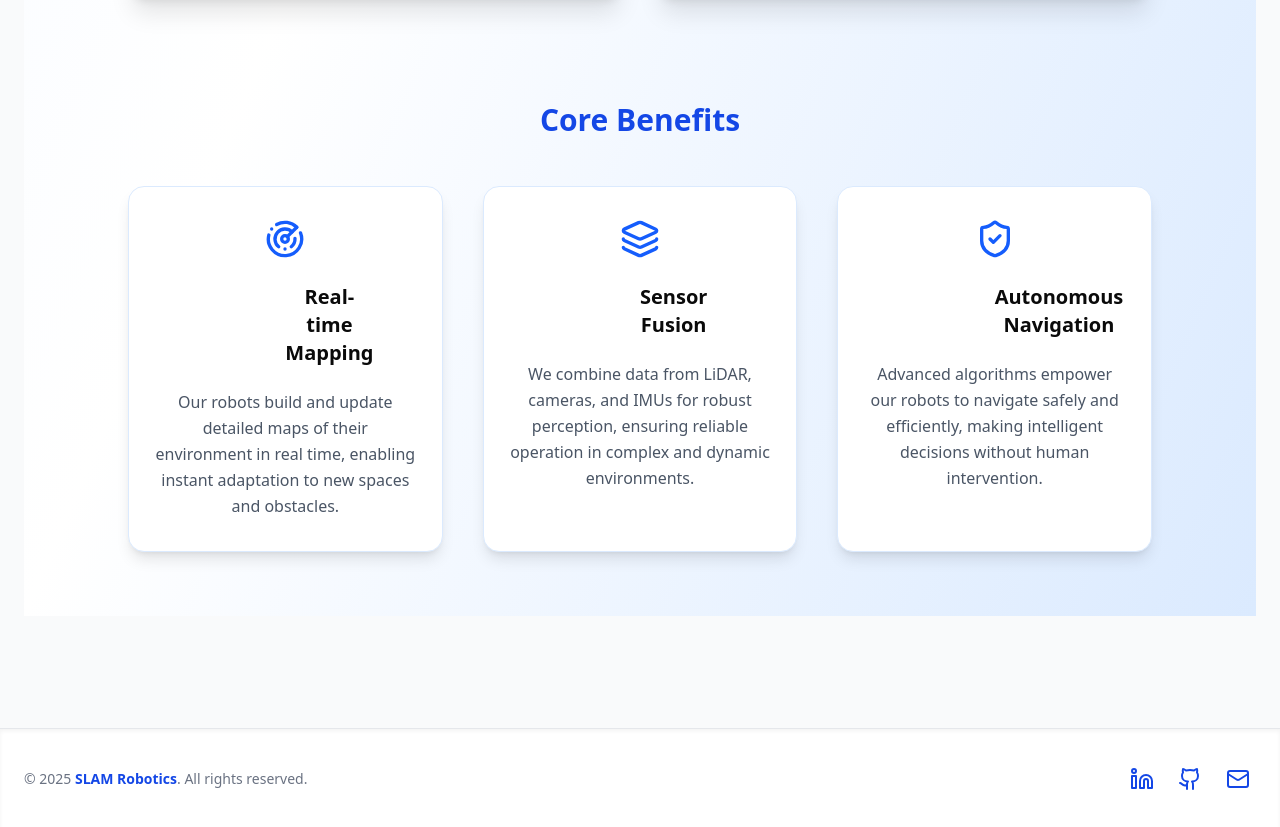
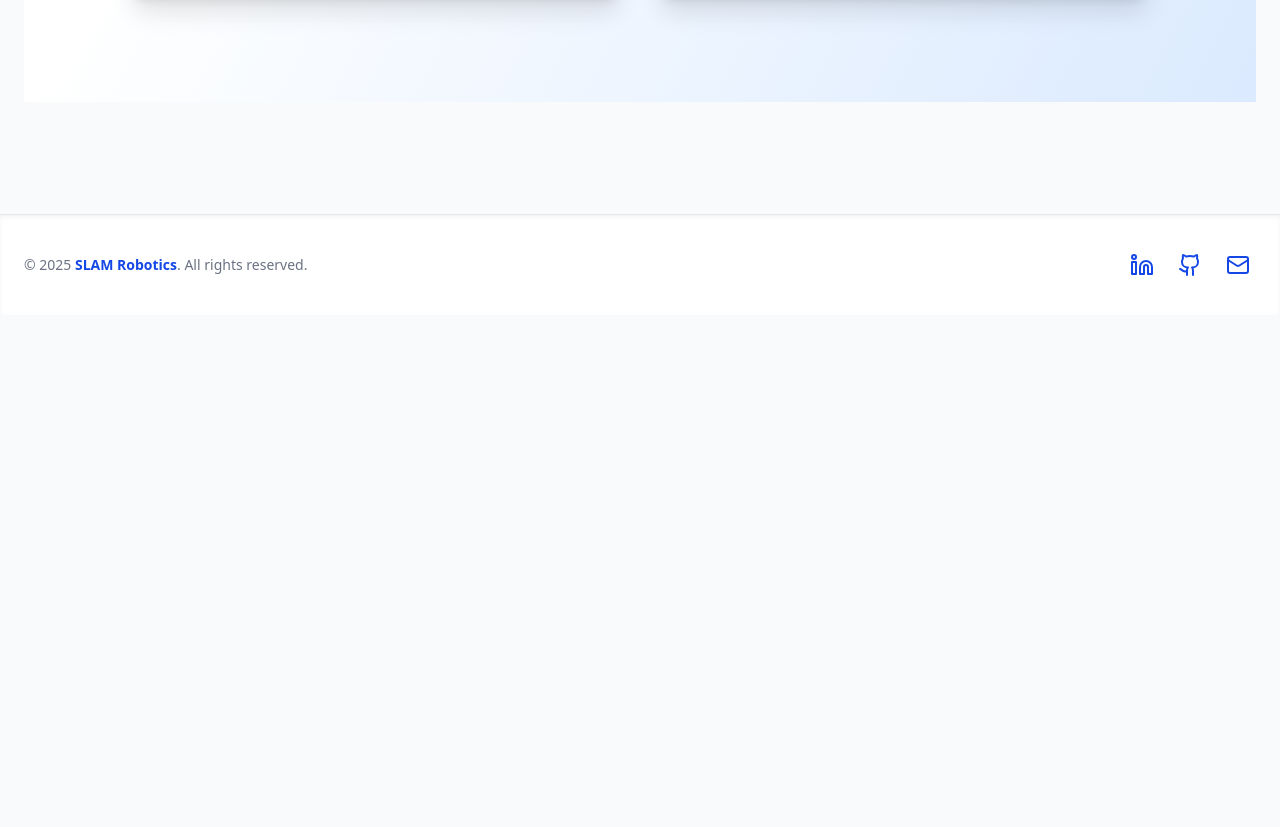
Before and after one commit to ujjwalm9895/slam-website, a Next.js app: page / in a window 1280 px wide. Shown: the part 2361-3188 px from the top of the page. After the commit the page ends 2676 px from the top, so only its background shows below. Built offline with nearby package versions, Linux system fonts and the light colour scheme.

Commit message:
core benifits being hide

```diff
--- a/components/HomePageClient.tsx
+++ b/components/HomePageClient.tsx
@@ -131,8 +131,8 @@ export default function HomePageClient() {
         </div>
       </section>
 
-      {/* Core Benefits Section */}
-      <section className="w-full max-w-5xl flex flex-col items-center gap-10 animate-fade-in">
+      {/* Core Benefits Section - Commented Out */}
+      {/* <section className="w-full max-w-5xl flex flex-col items-center gap-10 animate-fade-in">
         <h2 className="text-2xl sm:text-3xl font-bold mb-2 text-blue-700 dark:text-blue-400">Core Benefits</h2>
         <div className="grid grid-cols-1 sm:grid-cols-2 lg:grid-cols-3 gap-10 w-full">
           <Card className="flex-1 rounded-2xl shadow-lg hover:shadow-2xl transition-shadow duration-200 group bg-white dark:bg-gray-900 border border-blue-100 dark:border-blue-900 flex flex-col items-center gap-4 py-8">
@@ -169,7 +169,7 @@ export default function HomePageClient() {
             </CardContent>
           </Card>
         </div>
-      </section>
+      </section> */}
       <style jsx global>{`
         .animate-fade-in {
           animation: fadeInUp 1s cubic-bezier(0.23, 1, 0.32, 1);
```
